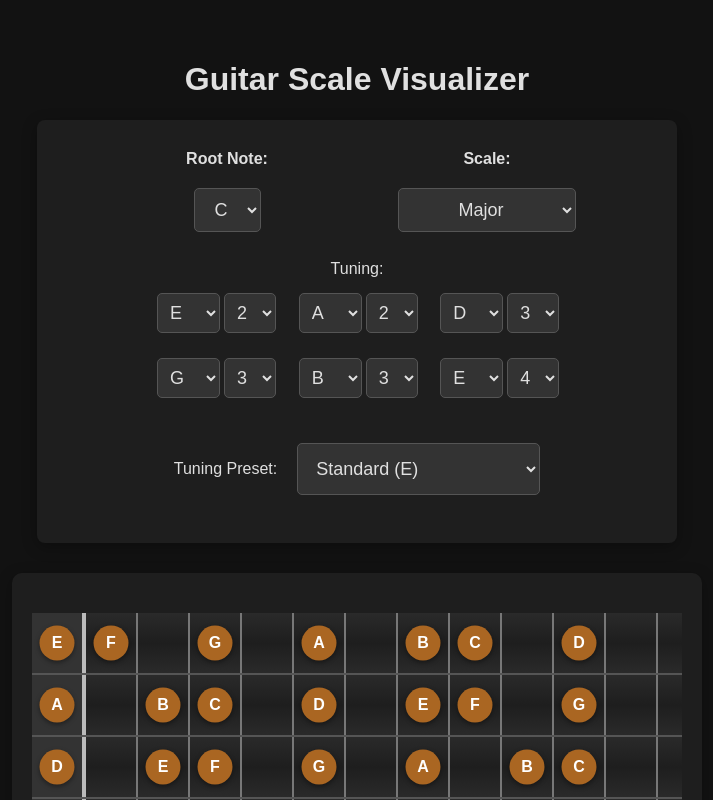
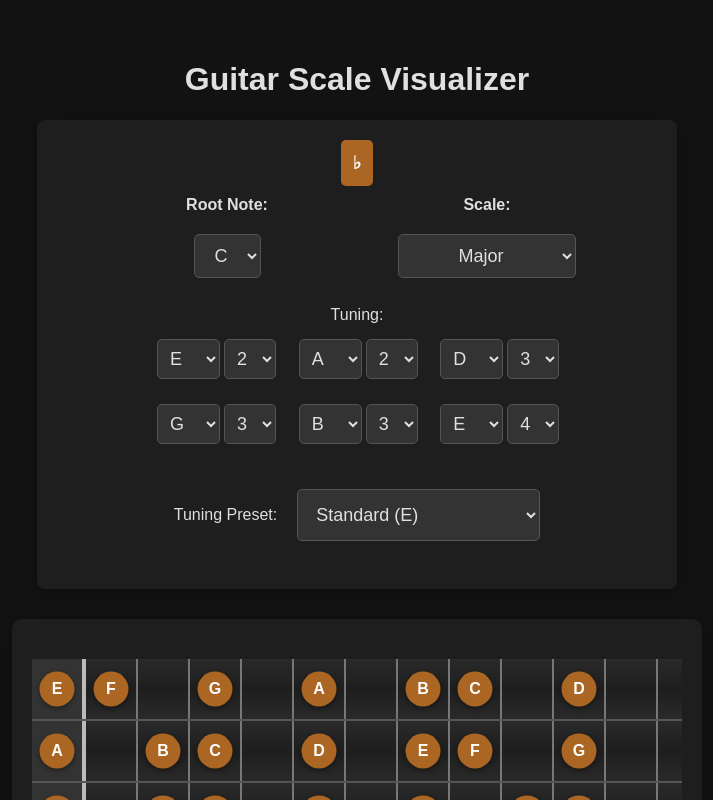
Before and after one commit to Can1Cyp2/guitar-scale-visualizer, a React (Create React App) app: page / in a window 1280 px wide. Shown: the top 800 px of the page, without its empty margins (283-996 px from the left). Built offline with nearby package versions, Linux system fonts and the light colour scheme.

Commit message:
Add sharp/flat toggle, improve tuning presets, and optimize fretboard visuals

```diff
--- a/src/App.js
+++ b/src/App.js
@@ -8,6 +8,7 @@ function App() {
   const [tuning, setTuning] = useState(tunings.standard);
   const [rootNote, setRootNote] = useState("C");
   const [selectedScale, setSelectedScale] = useState(scales[0]);
+  const [useFlats, setUseFlats] = useState(false); // Move useFlats to App.js
 
   const scaleNotes = getScaleNotes(`${rootNote}4`, selectedScale.intervals);
 
@@ -21,10 +22,13 @@ function App() {
         setTuning={setTuning}
         rootNote={rootNote}
         setRootNote={setRootNote}
+        useFlats={useFlats}
+        setUseFlats={setUseFlats} // Pass down the toggle
       />
       <Fretboard
         tuning={tuning}
         selectedScale={{ ...selectedScale, notes: scaleNotes }}
+        useFlats={useFlats} // Pass down to Fretboard
       />
     </div>
   );
--- a/src/components/Controls.js
+++ b/src/components/Controls.js
@@ -15,6 +15,18 @@ const tuningPresets = {
   DADGAD: ["D2", "A2", "D3", "G3", "A3", "D4"],
 };
 
+// Mapping of sharps to flats for visual conversion
+const sharpToFlat = {
+  "A#": "Bb",
+  "C#": "Db",
+  "D#": "Eb",
+  "F#": "Gb",
+  "G#": "Ab",
+};
+
+// Function to convert sharp notes to flats
+const convertToFlat = (note) => sharpToFlat[note] || note;
+
 const Controls = ({
   selectedScale,
   setSelectedScale,
@@ -22,6 +34,8 @@ const Controls = ({
   setTuning,
   rootNote,
   setRootNote,
+  useFlats,
+  setUseFlats,
 }) => {
   const [selectedPreset, setSelectedPreset] = useState("Standard (E)");
 
@@ -33,6 +47,12 @@ const Controls = ({
 
   return (
     <div className="controls">
+      <button
+        className="toggle-sharp-flat"
+        onClick={() => setUseFlats(!useFlats)}
+      >
+        {useFlats ? "♯" : "♭"} {/* Convert Display to flats */}
+      </button>
       <div className="root-scale-container">
         {/* Root Note Selector */}
         <div className="control-group">
@@ -44,7 +64,7 @@ const Controls = ({
           >
             {tunings.notes.map((note) => (
               <option key={note} value={note}>
-                {note}
+                {useFlats ? convertToFlat(note) : note}
               </option>
             ))}
           </select>
@@ -74,7 +94,14 @@ const Controls = ({
         <label name="tuning">Tuning:</label>
         <div className="tuning-select-wrapper">
           {tuning.map((note, i) => {
-            const [noteName, octave] = note.match(/([A-G#]+)(\d)/).slice(1);
+            const match = note.match(/([A-G#]+)(\d)/);
+            if (!match) {
+              console.error(`Invalid tuning format at index ${i}:`, note);
+              return null;
+            }
+
+            const [_, noteName, octave] = match;
+
             return (
               <div key={i} className="tuning-select">
                 <select
@@ -87,7 +114,7 @@ const Controls = ({
                 >
                   {tunings.notes.map((n) => (
                     <option key={n} value={n}>
-                      {n}
+                      {useFlats ? convertToFlat(n) : n}
                     </option>
                   ))}
                 </select>
--- a/src/components/Fretboard.js
+++ b/src/components/Fretboard.js
@@ -1,7 +1,27 @@
 import React from "react";
 import { calculateNotes } from "../utils/noteCalculations";
 
-const Fretboard = ({ tuning, selectedScale, numFrets = 12 }) => {
+// Sharp to Flat Conversion Map
+const sharpToFlat = {
+  "A#": "Bb",
+  "C#": "Db",
+  "D#": "Eb",
+  "F#": "Gb",
+  "G#": "Ab",
+};
+
+// Function to convert sharp notes to flats
+const convertToFlat = (note, useFlats) => {
+  if (useFlats && sharpToFlat[note]) {
+    return sharpToFlat[note]; // Convert sharp notes to flats
+  }
+  if (useFlats && note.includes("#")) {
+    return ""; // Hide sharp notes when flats are selected
+  }
+  return note; // Otherwise, return the note as is
+};
+
+const Fretboard = ({ tuning, selectedScale, numFrets = 12, useFlats }) => {
   const notes = calculateNotes(tuning, numFrets);
   const fretsToLabel = [3, 5, 7, 9, 12]; // Frets that should have labels
 
@@ -11,21 +31,22 @@ const Fretboard = ({ tuning, selectedScale, numFrets = 12 }) => {
         {tuning.map((stringTuning, stringIndex) => (
           <div key={stringIndex} className="string">
             {Array.from({ length: numFrets }).map((_, fret) => {
-              const note = notes[stringIndex][fret];
-              const isInScale = selectedScale?.notes.some(
-                (scaleNote) =>
-                  scaleNote.replace(/\d/, "") === note.replace(/\d/, "")
-              );
+              const note = notes[stringIndex][fret].replace(/\d/, ""); // Remove octave
+              const convertedNote = convertToFlat(note, useFlats);
+              const isInScale =
+                selectedScale?.notes &&
+                selectedScale.notes.some(
+                  (scaleNote) => scaleNote.replace(/\d/, "") === note
+                );
 
               return (
                 <div key={fret} className="fret">
-                  {isInScale && (
-                    <div className="note-marker">
-                      <div className="note-circle">
-                        {note.replace(/\d/, "")}
+                  {isInScale &&
+                    convertedNote && ( // Only show notes if they exist
+                      <div className="note-marker">
+                        <div className="note-circle">{convertedNote}</div>
                       </div>
-                    </div>
-                  )}
+                    )}
                   {/* Only display fret numbers on the bottom row */}
                   {fretsToLabel.includes(fret) &&
                     stringIndex === tuning.length - 1 && (
```
